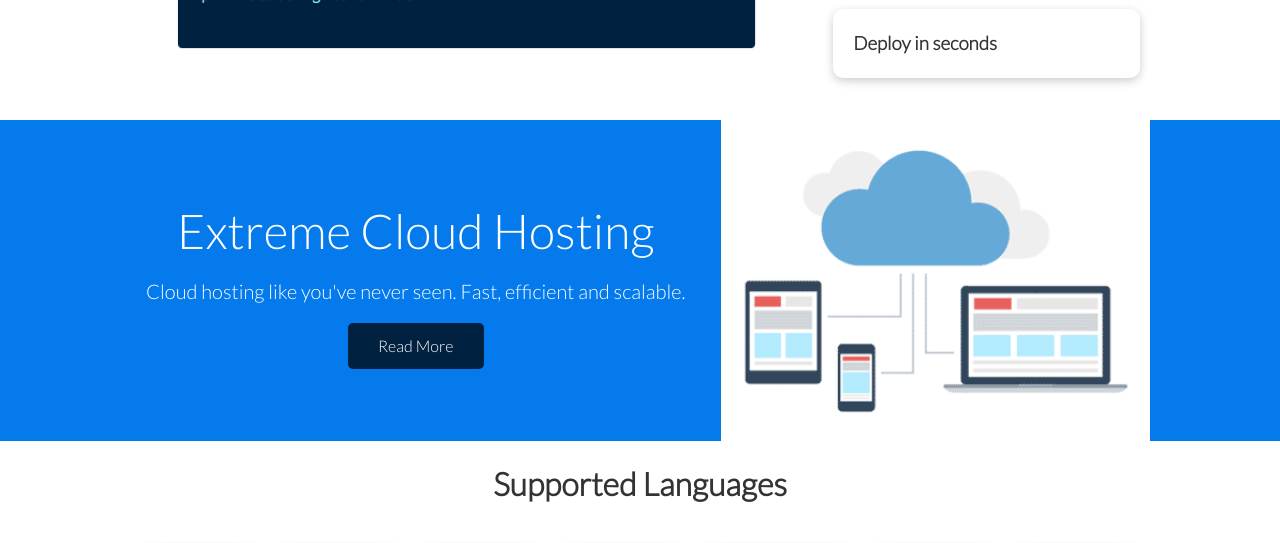
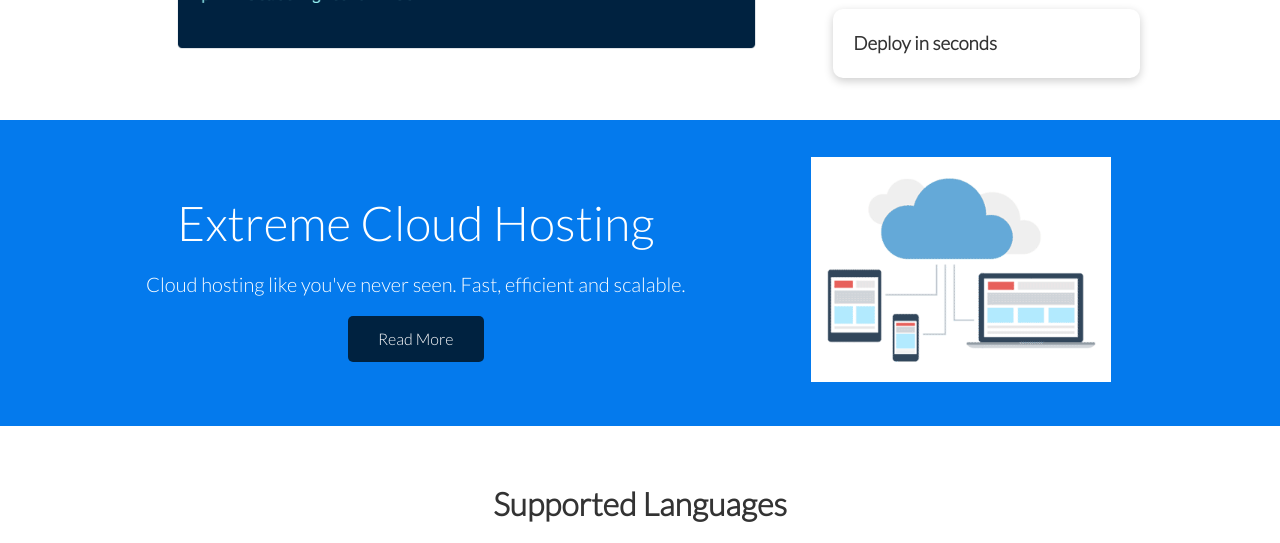
Before and after one commit to lab-brussels-1/loruki-2, a plain HTML site: page index.html in a window 1280 px wide. Shown: the part 1140-1683 px from the top of the page. Drawn offline with Linux system fonts and the light colour scheme.

Commit message:
resizing cloud image

```diff
--- a/index.html
+++ b/index.html
@@ -131,7 +131,9 @@
           </p>
           <a href="features.html" class="btn btn-dark">Read More</a>
         </div>
-        <img src="assets/cloud.gif" alt="cloud hosting" />
+        <div class="image-center">
+          <img src="assets/cloud.gif" alt="cloud hosting" />
+        </div>
       </div>
     </section>
     <!-- Languages -->
--- a/styles/index.css
+++ b/styles/index.css
@@ -282,6 +282,7 @@ img {
 
 .languages h2 {
   font-weight: bold;
+  padding-top: 35px;
 }
 
 .container .languages {
@@ -320,6 +321,16 @@ img {
 /* Cloud section */
 .cloud .grid {
   grid-template-columns: 4fr 3fr;
+}
+
+.cloud img {
+  width: 300px;
+  height: 300px;
+  object-fit: scale-down;
+}
+
+.image-center {
+  padding-left: 90px;
 }
 
 /* Backgrounds & colored buttons */
```
